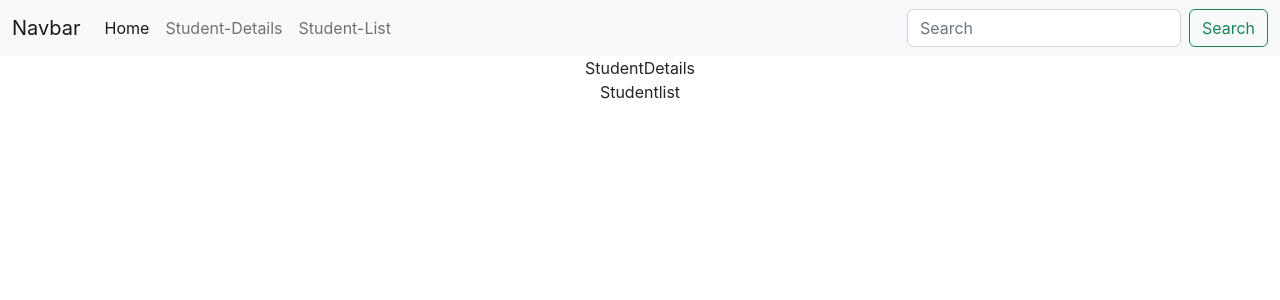
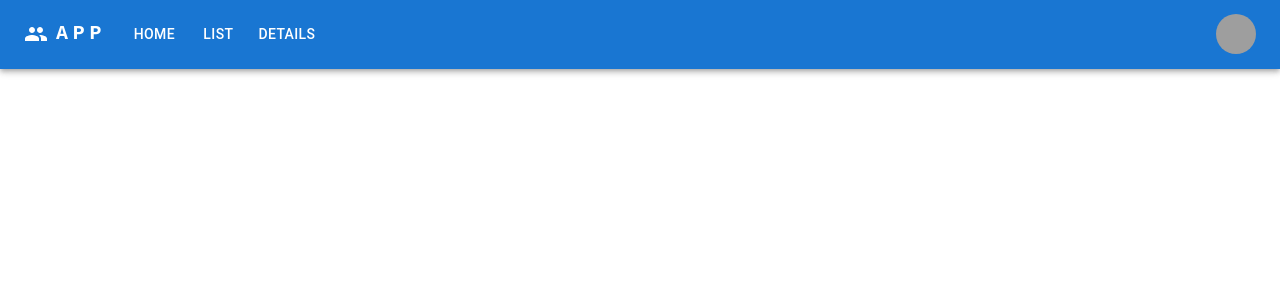
Before and after one commit to abhishekredteam/react-form, a React (Create React App) app: page / in a window 1280 px wide. Shown: the top 300 px of the page. Built offline with nearby package versions, Linux system fonts and the light colour scheme; grey boxes are pictures that could not be loaded.

Commit message:
first comit

```diff
--- a/public/index.html
+++ b/public/index.html
@@ -10,7 +10,6 @@
       content="Web site created using create-react-app"
     />
     <link rel="apple-touch-icon" href="%PUBLIC_URL%/logo192.png" />
-    <link href="https://cdn.jsdelivr.net/npm/bootstrap@5.2.0/dist/css/bootstrap.min.css" rel="stylesheet" integrity="sha384-gH2yIJqKdNHPEq0n4Mqa/HGKIhSkIHeL5AyhkYV8i59U5AR6csBvApHHNl/vI1Bx" crossorigin="anonymous">
     <!--
       manifest.json provides metadata used when your web app is installed on a
       user's mobile device or desktop. See https://developers.google.com/web/fundamentals/web-app-manifest/
@@ -29,9 +28,6 @@
   </head>
   <body>
     <noscript>You need to enable JavaScript to run this app.</noscript>
-<script src="https://cdn.jsdelivr.net/npm/bootstrap@5.2.0/dist/js/bootstrap.bundle.min.js" integrity="sha384-A3rJD856KowSb7dwlZdYEkO39Gagi7vIsF0jrRAoQmDKKtQBHUuLZ9AsSv4jD4Xa" crossorigin="anonymous"></script>
-<script src="https://cdn.jsdelivr.net/npm/@popperjs/core@2.11.5/dist/umd/popper.min.js" integrity="sha384-Xe+8cL9oJa6tN/veChSP7q+mnSPaj5Bcu9mPX5F5xIGE0DVittaqT5lorf0EI7Vk" crossorigin="anonymous"></script>
-<script src="https://cdn.jsdelivr.net/npm/bootstrap@5.2.0/dist/js/bootstrap.min.js" integrity="sha384-ODmDIVzN+pFdexxHEHFBQH3/9/vQ9uori45z4JjnFsRydbmQbmL5t1tQ0culUzyK" crossorigin="anonymous"></script>
     <div id="root"></div>
     <!--
       This HTML file is a template.
--- a/src/App.js
+++ b/src/App.js
@@ -1,8 +1,6 @@
-import React, { useEffect } from 'react';
-import './App.css';
-import Navbar from './Components/Navbar';
-import StudentDetails from './Components/StudentDetails';
-import Studentlist from './Components/Studentlist';
+import React, { useEffect } from "react";
+import "./App.css";
+import AppNavbar from "./Components/AppNavbar";
 
 function App() {
   const idb = window.indexedDB || window.mozIndexedDb;
@@ -14,36 +12,29 @@
     console.log(idb);
     const request = idb.open("DBName", 2);
 
-
     request.onerror = (event) => {
-
       console.error("An error occured with indexedDb");
       console.error(event);
-
-    }
+    };
 
     request.onupgradeneeded = (event) => {
       console.log(event);
       const db = request.result;
-      if (!db.objectStoreNames.contains('userData')) {
-        db.createObjectStore('userData', {
-          keyPath: "id"
-        })
+      if (!db.objectStoreNames.contains("userData")) {
+        db.createObjectStore("userData", {
+          keyPath: "id",
+        });
       }
-    }
-
-  }
+    };
+  };
 
   useEffect(() => {
     createCollectionsInIndexedDb();
-  }, [])
-
+  }, []);
 
   return (
     <div className="App">
-<Navbar  />
-<StudentDetails />
-<Studentlist  />
+      <AppNavbar/>
     </div>
   );
 }
--- /dev/null
+++ b/src/Components/AppNavbar.js
@@ -0,0 +1,170 @@
+import React from 'react'
+import AppBar from '@mui/material/AppBar';
+import Box from '@mui/material/Box';
+import Toolbar from '@mui/material/Toolbar';
+import IconButton from '@mui/material/IconButton';
+import Typography from '@mui/material/Typography';
+import Menu from '@mui/material/Menu';
+import MenuIcon from '@mui/icons-material/Menu';
+import Container from '@mui/material/Container';
+import Avatar from '@mui/material/Avatar';
+import Button from '@mui/material/Button';
+import Tooltip from '@mui/material/Tooltip';
+import MenuItem from '@mui/material/MenuItem';
+import GroupIcon from '@mui/icons-material/Group';
+
+function AppNavbar() {
+
+const title='APP'
+const pages = ['Home', 'List', 'Details'];
+const settings = ['Profile', 'Account', 'Dashboard', 'Logout'];
+
+
+  const [anchorElNav, setAnchorElNav] = React.useState(null);
+  const [anchorElUser, setAnchorElUser] = React.useState(null);
+
+  const handleOpenNavMenu = (event) => {
+    setAnchorElNav(event.currentTarget);
+  };
+  const handleOpenUserMenu = (event) => {
+    setAnchorElUser(event.currentTarget);
+  };
+
+  const handleCloseNavMenu = () => {
+    setAnchorElNav(null);
+  };
+
+  const handleCloseUserMenu = () => {
+    setAnchorElUser(null);
+  };
+  return (
+    <div>
+    <AppBar position="static">
+      <Container maxWidth="xl">
+        <Toolbar disableGutters>
+          <GroupIcon sx={{ display: { xs: 'none', md: 'flex' }, mr: 1 }} />
+          <Typography
+            variant="h6"
+            noWrap
+            component="a"
+            href="/"
+            sx={{
+              mr: 2,
+              display: { xs: 'none', md: 'flex' },
+              fontFamily: 'monospace',
+              fontWeight: 700,
+              letterSpacing: '.3rem',
+              color: 'inherit',
+              textDecoration: 'none',
+            }}
+          >
+            {title}
+          </Typography>
+
+          <Box sx={{ flexGrow: 1, display: { xs: 'flex', md: 'none' } }}>
+            <IconButton
+              size="large"
+              aria-label="account of current user"
+              aria-controls="menu-appbar"
+              aria-haspopup="true"
+              onClick={handleOpenNavMenu}
+              color="inherit"
+            >
+              <MenuIcon />
+            </IconButton>
+            <Menu
+              id="menu-appbar"
+              anchorEl={anchorElNav}
+              anchorOrigin={{
+                vertical: 'bottom',
+                horizontal: 'left',
+              }}
+              keepMounted
+              transformOrigin={{
+                vertical: 'top',
+                horizontal: 'left',
+              }}
+              open={Boolean(anchorElNav)}
+              onClose={handleCloseNavMenu}
+              sx={{
+                display: { xs: 'block', md: 'none' },
+              }}
+            >
+              {pages.map((page) => (
+                <MenuItem key={page} onClick={handleCloseNavMenu}>
+                  <Typography textAlign="center">{page}</Typography>
+                </MenuItem>
+              ))}
+            </Menu>
+          </Box>
+          <GroupIcon sx={{ display: { xs: 'flex', md: 'none' }, mr: 1 }} />
+          <Typography
+            variant="h5"
+            noWrap
+            component="a"
+            href=""
+            sx={{
+              mr: 2,
+              display: { xs: 'flex', md: 'none' },
+              flexGrow: 1,
+              fontFamily: 'monospace',
+              fontWeight: 700,
+              letterSpacing: '.3rem',
+              color: 'inherit',
+              textDecoration: 'none',
+            }}
+          >
+            {title}
+          </Typography>
+          <Box sx={{ flexGrow: 1, display: { xs: 'none', md: 'flex' } }}>
+            {pages.map((page) => (
+              <Button
+                key={page}
+                onClick={handleCloseNavMenu}
+                sx={{ my: 2, color: 'white', display: 'block' }}
+              >
+                {page}
+              </Button>
+            ))}
+          </Box>
+
+          <Box sx={{ flexGrow: 0 }}>
+            <Tooltip title="Open settings">
+              <IconButton onClick={handleOpenUserMenu} sx={{ p: 0 }}>
+                <Avatar alt="Remy Sharp" src="/static/images/avatar/2.jpg" />
+              </IconButton>
+            </Tooltip>
+            <Menu
+              sx={{ mt: '45px' }}
+              id="menu-appbar"
+              anchorEl={anchorElUser}
+              anchorOrigin={{
+                vertical: 'top',
+                horizontal: 'right',
+              }}
+              keepMounted
+              transformOrigin={{
+                vertical: 'top',
+                horizontal: 'right',
+              }}
+              open={Boolean(anchorElUser)}
+              onClose={handleCloseUserMenu}
+            >
+              {settings.map((setting) => (
+                <MenuItem key={setting} onClick={handleCloseUserMenu}>
+                  <Typography textAlign="center">{setting}</Typography>
+                </MenuItem>
+              ))}
+            </Menu>
+          </Box>
+        </Toolbar>
+      </Container>
+    </AppBar>
+
+
+
+    </div>
+  )
+}
+
+export default AppNavbar;
--- a/src/Components/Navbar.js
+++ b/src/Components/Navbar.js
@@ -1,37 +1,140 @@
-import React from 'react'
+import React from "react";
+import { makeStyles, useTheme } from "@material-ui/core/styles";
+import AppBar from "@material-ui/core/AppBar";
+import Toolbar from "@material-ui/core/Toolbar";
+import Typography from "@material-ui/core/Typography";
+import IconButton from "@material-ui/core/IconButton";
+import MenuIcon from "@material-ui/icons/Menu";
+import MenuItem from "@material-ui/core/MenuItem";
+import Menu from "@material-ui/core/Menu";
+import Button from "@material-ui/core/Button";
+import useMediaQuery from "@material-ui/core/useMediaQuery";
+import { withRouter } from "react-router-dom";
 
-function Navbar() {
-    return (
-        <div>
-            <nav className="navbar navbar-expand-lg bg-light">
-                <div className="container-fluid">
-                    <a className="navbar-brand" href="#">Navbar</a>
-                    <button className="navbar-toggler" type="button" data-bs-toggle="collapse" data-bs-target="#navbarSupportedContent" aria-controls="navbarSupportedContent" aria-expanded="false" aria-label="Toggle navigation">
-                        <span className="navbar-toggler-icon"></span>
-                    </button>
-                    <div className="collapse navbar-collapse" id="navbarSupportedContent">
-                        <ul className="navbar-nav me-auto mb-2 mb-lg-0">
-                            <li className="nav-item">
-                                <a className="nav-link active" aria-current="page" href="/home">Home</a>
-                            </li>
-                            <li className="nav-item">
-                                <a className="nav-link" href="/StudentDetails">Student-Details</a>
-                            </li>
-                            <li className="nav-item">
-                                <a className="nav-link" href="/Studentlist">Student-List</a>
-                            </li>
+const useStyles = makeStyles(theme => ({
+  root: {
+    flexGrow: 1
+  },
+  menuButton: {
+    marginRight: theme.spacing(2)
+  },
+  title: {
+    [theme.breakpoints.down("xs")]: {
+      flexGrow: 1
+    }
+  },
+  headerOptions: {
+    display: "flex",
+    flex: 1,
+    justifyContent: "space-evenly"
+  }
+}));
 
+const Header = props => {
+  const { history } = props;
+  const classes = useStyles();
+  const [anchorEl, setAnchorEl] = React.useState(null);
+  const open = Boolean(anchorEl);
+  const theme = useTheme();
+  const isMobile = useMediaQuery(theme.breakpoints.down("xs"));
 
-                        </ul>
-                        <form className="d-flex" role="search">
-                            <input className="form-control me-2" type="search" placeholder="Search" aria-label="Search" />
-                            <button className="btn btn-outline-success" type="submit">Search</button>
-                        </form>
-                    </div>
-                </div>
-            </nav>
-        </div>
-    )
-}
+  const handleMenu = event => {
+    setAnchorEl(event.currentTarget);
+  };
 
-export default Navbar
+  const handleMenuClick = pageURL => {
+    history.push(pageURL);
+    setAnchorEl(null);
+  };
+
+  const handleButtonClick = pageURL => {
+    history.push(pageURL);
+  };
+
+  const menuItems = [
+    {
+      menuTitle: "Home",
+      pageURL: "/"
+    },
+    {
+      menuTitle: "Contact",
+      pageURL: "/contact"
+    },
+    {
+      menuTitle: "About",
+      pageURL: "/about"
+    }
+  ];
+
+  return (
+    <div className={classes.root}>
+      <AppBar position="static">
+        <Toolbar>
+          <Typography variant="h6" className={classes.title}>
+            Photos
+          </Typography>
+          {isMobile ? (
+            <>
+              <IconButton
+                edge="start"
+                className={classes.menuButton}
+                color="inherit"
+                aria-label="menu"
+                onClick={handleMenu}
+              >
+                <MenuIcon />
+              </IconButton>
+              <Menu
+                id="menu-appbar"
+                anchorEl={anchorEl}
+                anchorOrigin={{
+                  vertical: "top",
+                  horizontal: "right"
+                }}
+                keepMounted
+                transformOrigin={{
+                  vertical: "top",
+                  horizontal: "right"
+                }}
+                open={open}
+                onClose={() => setAnchorEl(null)}
+              >
+                {menuItems.map(menuItem => {
+                  const { menuTitle, pageURL } = menuItem;
+                  return (
+                    <MenuItem onClick={() => handleMenuClick(pageURL)}>
+                      {menuTitle}
+                    </MenuItem>
+                  );
+                })}
+              </Menu>
+            </>
+          ) : (
+            <div className={classes.headerOptions}>
+              <Button
+                variant="contained"
+                onClick={() => handleButtonClick("/")}
+              >
+                HOME
+              </Button>
+              <Button
+                variant="contained"
+                onClick={() => handleButtonClick("/contact")}
+              >
+                CONTACT
+              </Button>
+              <Button
+                variant="contained"
+                onClick={() => handleButtonClick("/about")}
+              >
+                ABOUT
+              </Button>
+            </div>
+          )}
+        </Toolbar>
+      </AppBar>
+    </div>
+  );
+};
+
+export default withRouter(Header);
```
Also changed, not shown: package.json (+8 -0 lines), 1 other file (tests, documents, lock files or other folders).
